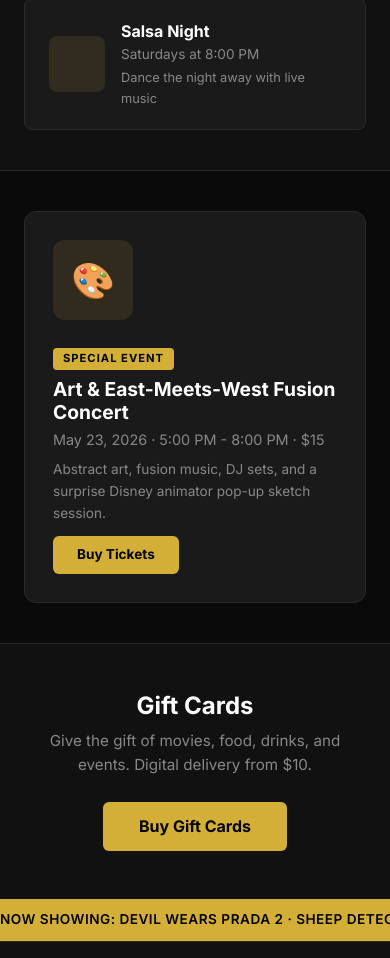
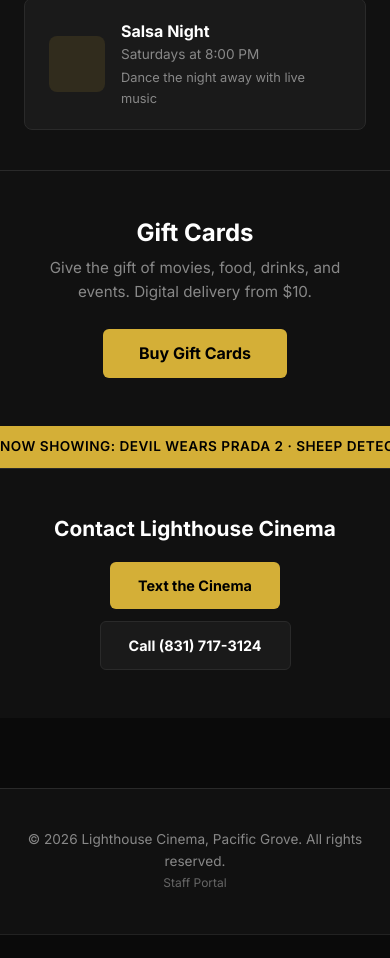
Before and after one commit to lighthousecinemapg-cyber/lighthouse-cinema, a Next.js app: page / in a window 390 px wide. Shown: the part 5009-5967 px from the top of the page. Built offline with nearby package versions, Linux system fonts and the light colour scheme.

Commit message:
Remove past Art concert + Motorcycle/Drink&Draw/Tabletop events

```diff
--- a/app/page.js
+++ b/app/page.js
@@ -709,60 +709,6 @@ export default function HomePage() {
             </div>
           </section>
 
-          {/* SPECIAL EVENT */}
-          <section style={{
-            padding: '40px 0',
-            background: black,
-            borderTop: '1px solid ' + darkBorder,
-          }}>
-            <div style={{ maxWidth: 1200, margin: '0 auto', padding: '0 24px' }}>
-              <div style={{
-                display: 'flex', gap: 24, alignItems: 'center',
-                background: darkCard, borderRadius: 12,
-                padding: 28, border: '1px solid ' + darkBorder,
-                flexWrap: 'wrap',
-              }}>
-                <div style={{
-                  minWidth: 80, height: 80, borderRadius: 12,
-                  background: 'rgba(212,175,55,0.12)',
-                  display: 'flex', alignItems: 'center', justifyContent: 'center',
-                  fontSize: '2.2rem', flexShrink: 0,
-                }}>
-                  {'\u{1F3A8}'}
-                </div>
-                <div style={{ flex: 1, minWidth: 200 }}>
-                  <span style={{
-                    display: 'inline-block', background: gold, color: '#000',
-                    padding: '2px 10px', borderRadius: 4,
-                    fontSize: '0.7rem', fontWeight: 700, letterSpacing: 1,
-                    marginBottom: 8,
-                  }}>SPECIAL EVENT</span>
-                  <h3 style={{ fontSize: '1.2rem', fontWeight: 700, color: '#fff', marginBottom: 4 }}>
-                    Art &amp; East-Meets-West Fusion Concert
-                  </h3>
-                  <p style={{ fontSize: '0.9rem', color: textMuted, marginBottom: 8 }}>
-                    May 23, 2026 &middot; 5:00 PM - 8:00 PM &middot; $15
-                  </p>
-                  <p style={{ fontSize: '0.85rem', color: textMuted, marginBottom: 12 }}>
-                    Abstract art, fusion music, DJ sets, and a surprise Disney animator pop-up sketch session.
-                  </p>
-                  <a
-                    href="https://square.link/u/TREEYNkF"
-                    target="_blank"
-                    rel="noopener noreferrer"
-                    style={{
-                      display: 'inline-flex', padding: '8px 24px',
-                      background: gold, color: '#000', borderRadius: 6,
-                      fontSize: '0.85rem', fontWeight: 700, textDecoration: 'none',
-                    }}
-                  >
-                    Buy Tickets
-                  </a>
-                </div>
-              </div>
-            </div>
-          </section>
-
           {/* GIFT CARDS */}
           <section style={{
             padding: '48px 0',
@@ -804,10 +750,6 @@ export default function HomePage() {
               {[
                 { title: 'Tuesday $7 Movie Day', day: 'Every Tuesday', time: 'All Day', price: '$7', emoji: '\u{1F3AC}', link: SQUARE_LINKS.tuesdayDiscount },
                 { title: 'Salsa Night', day: 'Every Saturday', time: '8:00 PM', price: 'Free', emoji: '\u{1F483}' },
-                { title: 'Art & East-Meets-West Fusion Concert', day: 'May 23, 2026', time: '5:00 PM', price: '$15', emoji: '\u{1F3A8}', link: 'https://square.link/u/TREEYNkF' },
-                { title: 'Motorcycle Movie of the Month', day: 'Monthly', time: '11:00 AM', price: 'Free', emoji: '\u{1F3CD}\u{FE0F}' },
-                { title: 'Drink & Draw', day: 'Weekly', time: 'Evening', price: 'Free', emoji: '\u{1F3A8}' },
-                { title: 'Tabletop Night', day: 'Weekly', time: 'Evening', price: 'Free', emoji: '\u{1F3B2}' },
               ].map(function(event, i) {
                 return (
                 <div key={i} style={{
```
